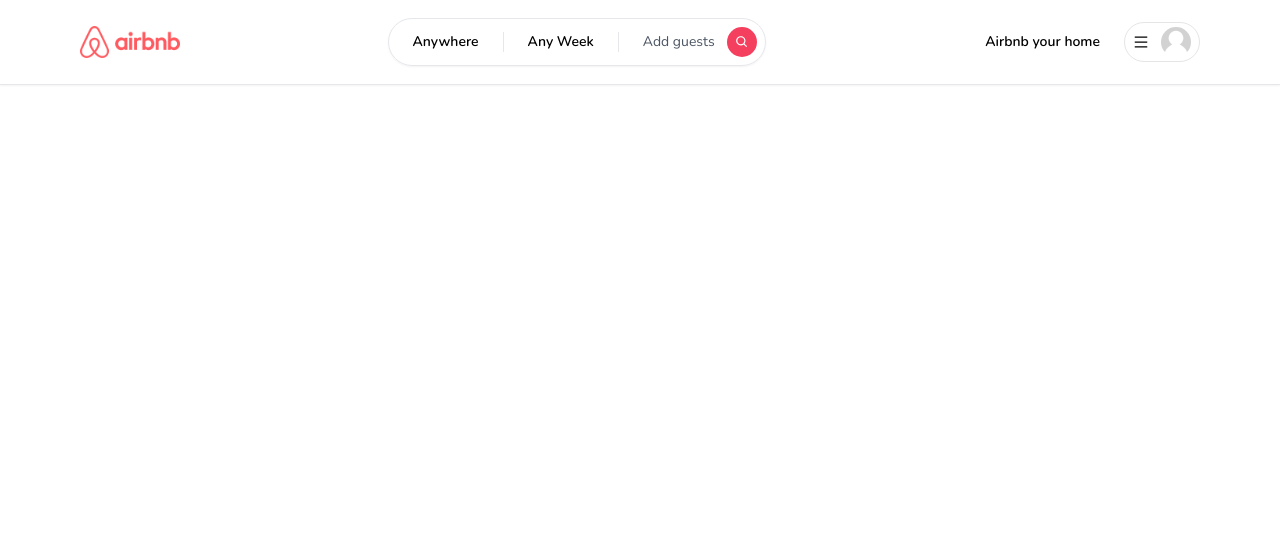
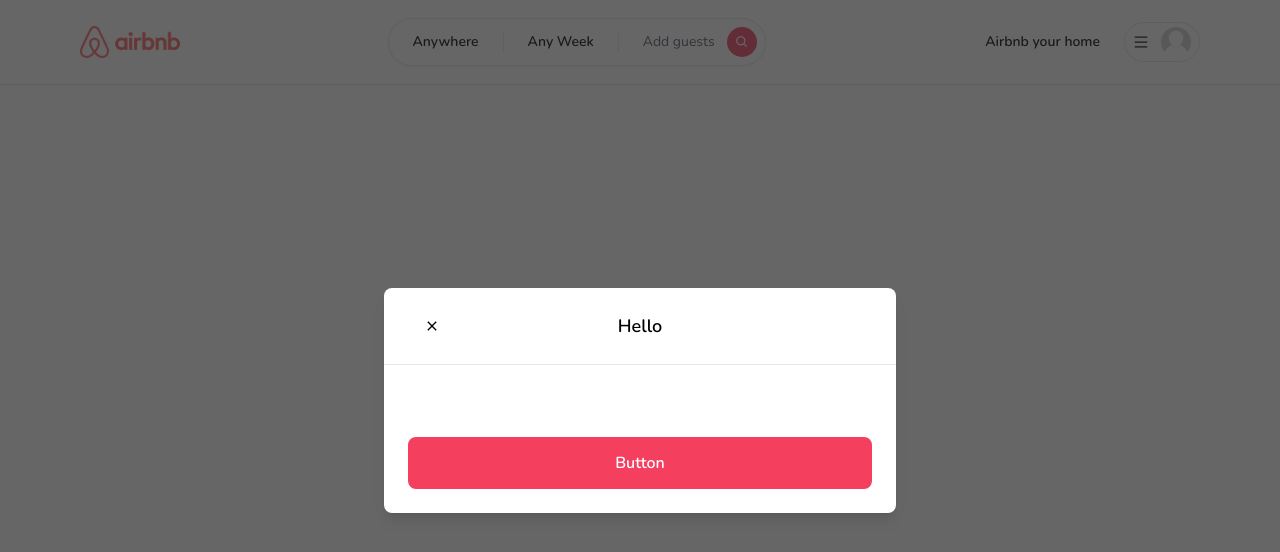
Before and after one commit to Pawelsmolarski95/Apart-Boooking, a Next.js app: page / in a window 1280 px wide. Shown: the top 552 px of the page. Built offline with nearby package versions, Linux system fonts and the light colour scheme.

Commit message:
WIP Button

```diff
--- /dev/null
+++ b/app/components/Button.tsx
@@ -0,0 +1,53 @@
+import React from "react";
+import { IconType } from "react-icons";
+
+interface ButtonProps {
+  label: string;
+  onClick: (e: React.MouseEvent<HTMLButtonElement>) => void;
+  disabled?: boolean;
+  outline?: boolean;
+  small?: boolean;
+  icon?: IconType;
+}
+
+const Button: React.FC<ButtonProps> = ({
+  label,
+  onClick,
+  disabled,
+  outline,
+  small,
+  icon,
+}) => {
+  return (
+    <button
+      className={` relative disabled:opacity-70 disabled:cursor-not-allowed rounded-lg hover:opacity-80 transition w-full
+      ${
+        outline ? "bg-white" : "bg-rose-500"
+      }
+      ${
+        outline ? "border-black" : "border-rose-500"
+      }
+      ${
+        outline ? "text-black" : "text-white"
+      }
+      ${
+        small ? "py-1" : "py-3"
+      }
+      ${
+        small ? "text-sm" : "text-md"
+      }
+      ${
+        small ? "font-light" : "font-semibold"
+      }
+      ${
+        small ? "border-[1px]" : "border-2"
+      }
+      `
+    }
+    >
+      {label}
+    </button>
+  );
+};
+
+export default Button;
--- /dev/null
+++ b/app/components/ClientOnly.tsx
@@ -0,0 +1,22 @@
+"use client";
+
+interface ClientOnlyProps {
+  children: React.ReactNode;
+}
+
+import { useEffect, useState } from "react";
+
+const ClientOnly: React.FC<ClientOnlyProps> = ({ children }) => {
+  const [hasMounted, sethasMounted] = useState(false);
+
+  useEffect(() => {
+    sethasMounted(true);
+  }, []);
+
+  if (!hasMounted) {
+    return null;
+  }
+  return <>{children}</>;
+};
+
+export default ClientOnly;
--- /dev/null
+++ b/app/components/Modals/Modal.tsx
@@ -0,0 +1,100 @@
+"use client";
+
+import { IoMdClose } from "react-icons/io"
+
+interface ModalProps {
+  isOpen: boolean;
+  onClose: () => void;
+  onSubmit: () => void;
+  title?: string;
+  body?: React.ReactElement;
+  footer?: React.ReactElement;
+  actionLabel: string;
+  disabled?: boolean;
+  secondaryAction?: () => void;
+  secondaryLabel?: string;
+}
+
+import React, { useCallback, useEffect, useState } from "react";
+import Button from "../Button";
+
+const Modal: React.FC<ModalProps> = ({
+  isOpen,
+  onClose,
+  onSubmit,
+  title,
+  body,
+  footer,
+  actionLabel,
+  disabled,
+  secondaryAction,
+  secondaryLabel,
+}) => {
+  const [showModal, setShowModal] = useState(isOpen);
+
+  useEffect(() => {
+    setShowModal(isOpen);
+  }, [isOpen]);
+
+  const handleClose = useCallback(() => {
+    if (disabled) {
+      return;
+    }
+    setShowModal(false);
+    setTimeout(() => {
+      onClose();
+    }, 300);
+  }, [onClose, disabled]);
+
+  const handleSubmit = useCallback(() => {
+    if (disabled) {
+      return;
+    }
+  }, [disabled, onSubmit]);
+
+  const handleSecondaryAction = useCallback(() => {
+    if (disabled || secondaryAction) {
+      return;
+    }
+  }, [disabled, secondaryAction]);
+
+  if (!isOpen) {
+    return null;
+  }
+
+  return (
+    <>
+      <div className="justify-center items-center flex overflow-x-hidden overflow-y-auto fixed inset-0 z-50 outline-none focus:outline-none bg-neutral-800/70">
+        <div className="relative w-full md:w-4/6 lg:w-3/6 xl:w-2/5 my-6 mx-auto h-full lg:h-auto md:h-auto">
+          {/* CONTENT */}
+          <div
+            className={` translate duration-300 h-full ${
+              showModal ? "translate-y-0" : "translate-y-full"
+            }
+            ${showModal ? "opacity-100" : "opacity-0"}`}
+          >
+            <div className="translate h-full lg:h-auto md:h-auto border-0 rounded-lg shadow-lg relative flex flex-col w-full bg-white outline-none focus:outline-none ">
+              {/* HEADER */}
+              <div className="flex items-center p-6 rounded-t justify-center relative border-b-[1px]">
+                <button onClick={handleClose} className="p-1 border-0 hover:opacity-70 transition absolute left-9"><IoMdClose/></button>
+                <div className="text-lg font-semibold">
+                  {title}
+                </div>
+              </div>
+              {/* BODY */}
+              <div className="relative p-6 flex-auto"></div>
+              {/* FOOTER */}
+              <div className="flex flex-col gap-2 p-6">
+                <div className="flex flex-row items-center gap-4 w-full">
+                  <Button label="Button" />
+                </div>
+              </div>
+            </div>
+          </div>
+        </div>
+      </div>
+    </>
+  );
+};
+
+export default Modal;
--- a/app/layout.tsx
+++ b/app/layout.tsx
@@ -1,3 +1,5 @@
+import ClientOnly from "./components/ClientOnly";
+import Modal from "./components/Modals/Modal";
 import Navbar from "./components/Navbar/Navbar";
 import "./globals.css";
 import { Nunito } from "next/font/google";
@@ -17,8 +19,13 @@
   return (
     <html lang="en">
       <body className={font.className}>
-        <Navbar/>
-        {children}</body>
+        <ClientOnly>
+          <Modal title="Hello"isOpen/>
+          <Navbar />
+        </ClientOnly>
+
+        {children}
+      </body>
     </html>
   );
 }
```
